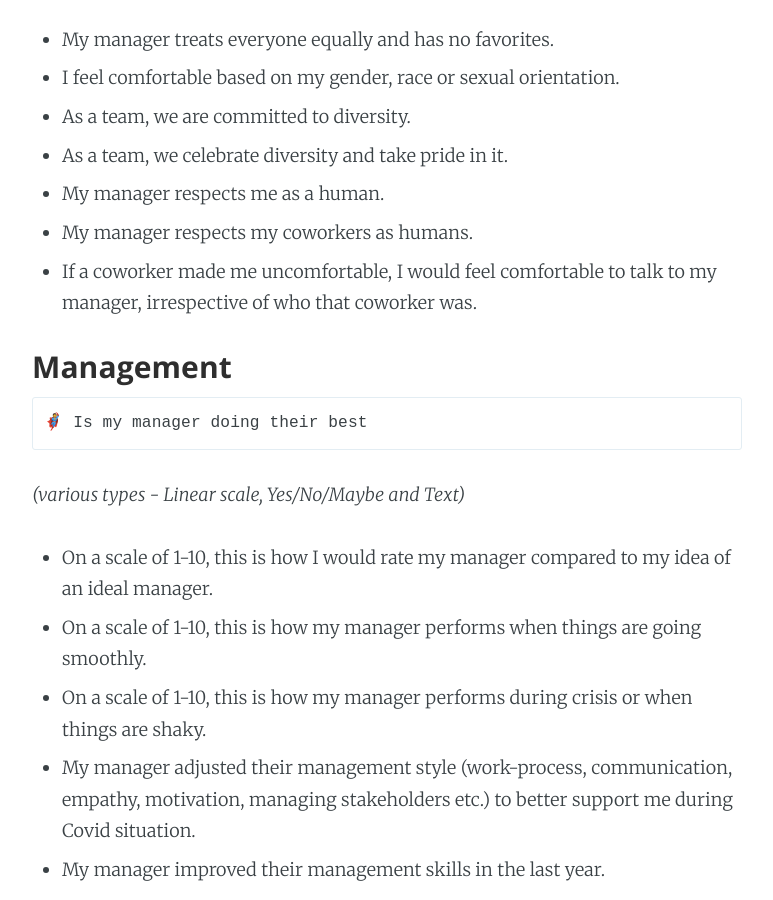
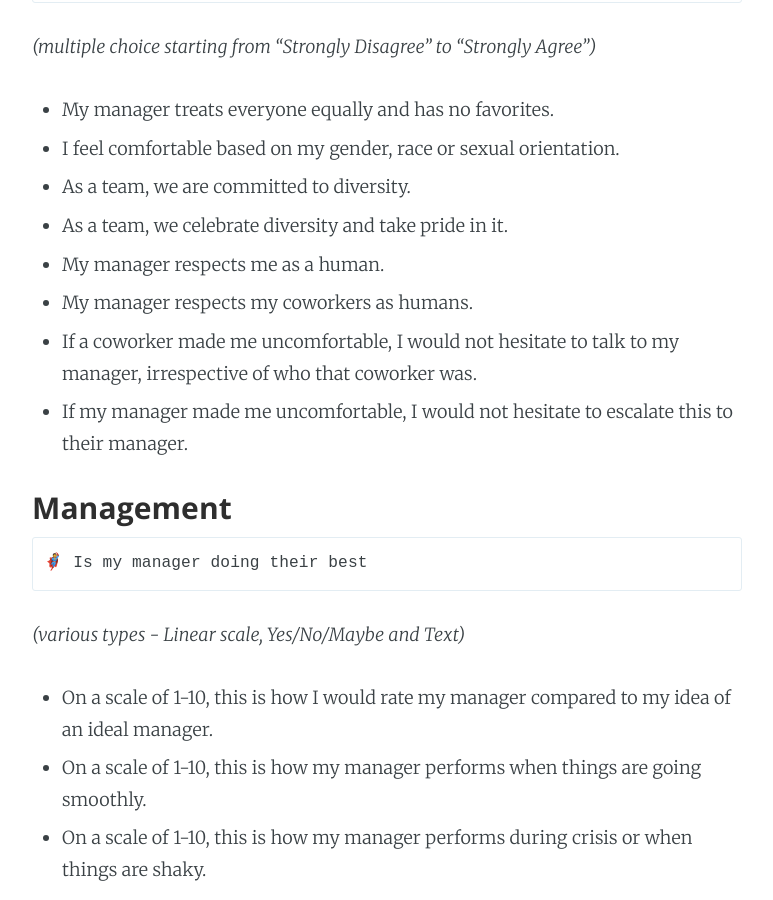
Before and after one commit to rahulj51/miles2code.github.io, a Jekyll site: the page built from _posts/2020-12-05-manager-feedback.markdown, in a window 1280 px wide and 900 px high, scrolled down 4901 px. Shown: the whole window, without its empty margins (253-1026 px from the left). Built offline with Jekyll 4.4.1, drawn with Linux system fonts in a browser that asks for light colours; some of the changed text lies outside the part shown.

Commit message:
Minor edit

```diff
--- a/_posts/2020-12-05-manager-feedback.markdown
+++ b/_posts/2020-12-05-manager-feedback.markdown
@@ -67,6 +67,7 @@
 - My suggestions are welcomed and heard by my Manager and team.
 - To the extent where it does not adversely impact our commitments to stakeholders, I can largely choose what I want to work on.
 - I feel safe to take some time off to rejuvenate whenever I feel the need.
+- My manager and team respect my need to maintain a healthy work-life balance.
 
 ### Mastery
 
@@ -135,7 +136,8 @@
 - As a team, we celebrate diversity and take pride in it.
 - My manager respects me as a human.
 - My manager respects my coworkers as humans.
-- If a coworker made me uncomfortable, I would feel comfortable to talk to my manager, irrespective of who that coworker was.
+- If a coworker made me uncomfortable, I would not hesitate to talk to my manager, irrespective of who that coworker was.
+- If my manager made me uncomfortable, I would not hesitate to escalate this to their manager.
 
 ### Management
 
```
